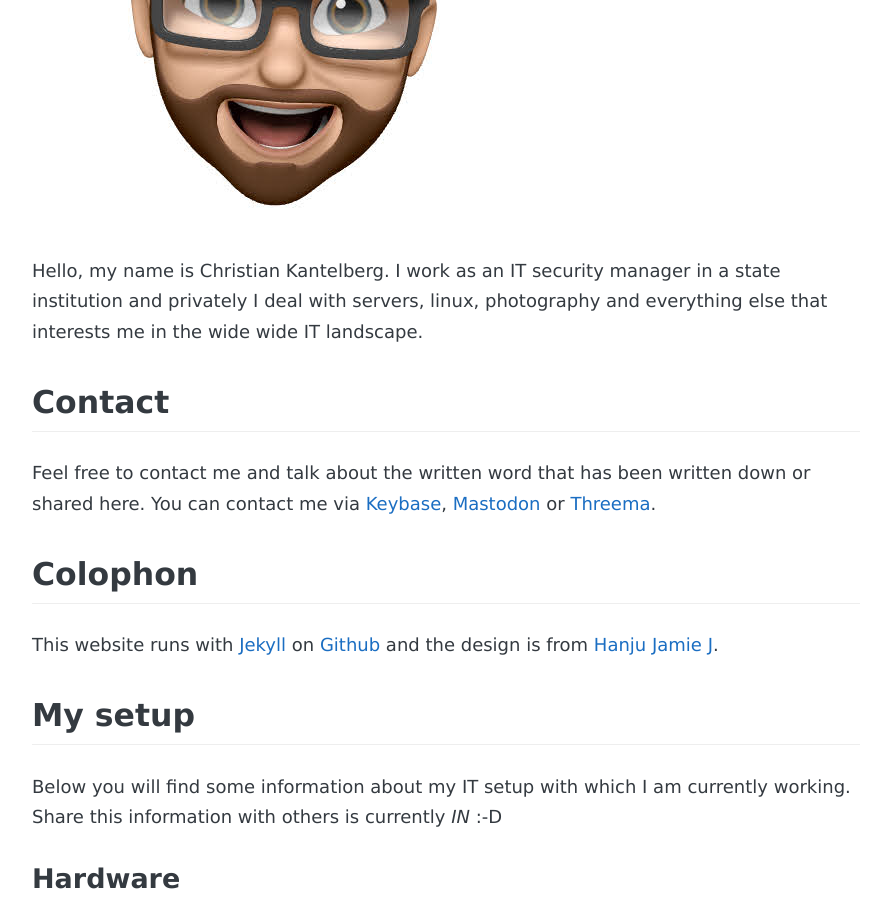
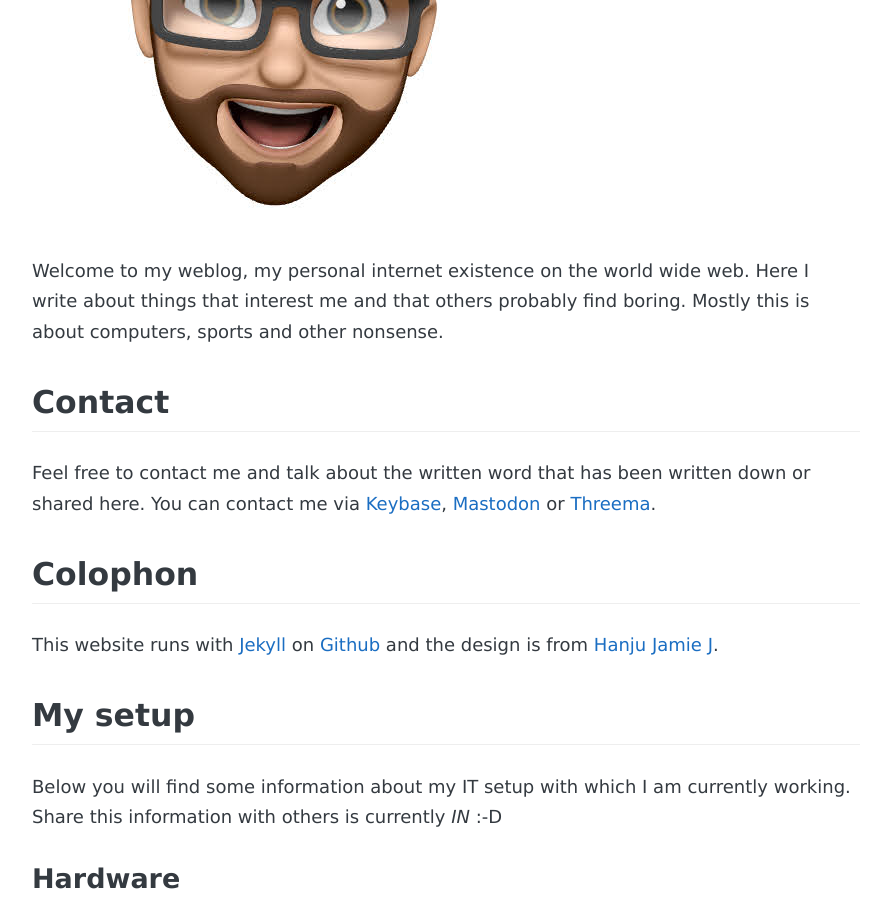
Before and after one commit to netbuk/blog, a Jekyll site: the page built from about.md, in a window 1280 px wide and 900 px high, scrolled down 458 px. Shown: the whole window, without its empty margins (194-1085 px from the left). Built offline with Jekyll 4.4.1, drawn with Linux system fonts in a browser that asks for light colours; nearby versions of some CDN libraries; some web fonts are replaced.

Commit message:
refresh about

```diff
--- a/about.md
+++ b/about.md
@@ -6,7 +6,7 @@ permalink: /about/
 
 ![](../images/IMG_1.jpeg)
 
-Hello, my name is Christian Kantelberg. I work as an IT security manager in a state institution and privately I deal with servers, linux, photography and everything else that interests me in the wide wide IT landscape.
+Welcome to my weblog, my personal internet existence on the world wide web. Here I write about things that interest me and that others probably find boring. Mostly this is about computers, sports and other nonsense.
 
 ## Contact
 Feel free to contact me and talk about the written word that has been written down or shared here. You can contact me via [Keybase](https://keybase.io/netbuk), [Mastodon](https://social.tchncs.de/@netbuk) or [Threema](https://threema.id/A8BFSNJ8).
```
